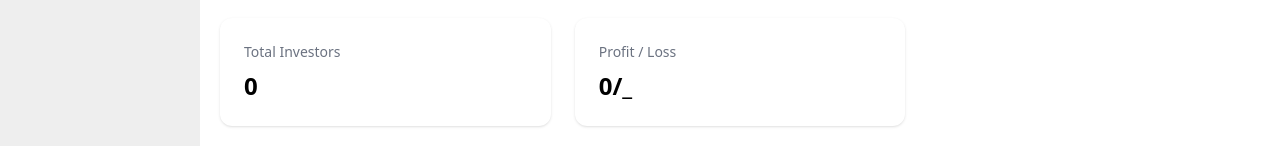
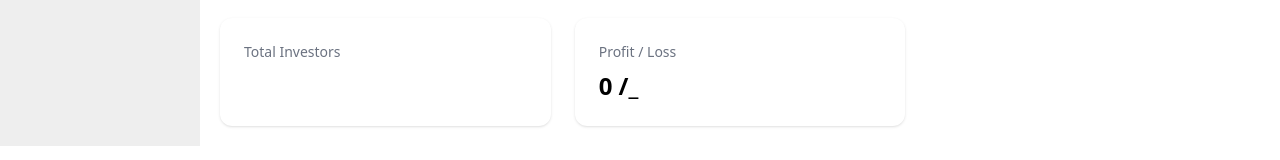
Before and after one commit to LordShehzi/investment-fund-tracker, a React (Vite) app: page / in a window 1280 px wide. Shown: the part 202-362 px from the top of the page. Built offline with nearby package versions, Linux system fonts and the light colour scheme.

Commit message:
portfolio context with nav calculation

```diff
--- a/src/App.jsx
+++ b/src/App.jsx
@@ -8,7 +8,7 @@ function App() {
   return (
     <Routes>
       <Route path="/" element={<Dashboard/>} />
-      <Route path="investors/" element={<Investors/>} />
+      <Route path="investors" element={<Investors/>} />
       <Route path="/transactions" element={<Transactions/>} />
     </Routes>
   )
--- /dev/null
+++ b/src/context/PortfolioContext.jsx
@@ -0,0 +1,78 @@
+import { createContext, useContext, useEffect, useState } from "react";
+
+const PortfolioContext = createContext();
+
+export function PortfolioProvider({ children }){
+
+    const [portfolioValue, setPortfolioValue] = useState(0)
+    const [transactions, setTransactions] = useState([])
+    const [investors, setInvestors] = useState([])
+
+    const totalUnits = transactions.reduce((sum, t)=> sum + t.units, 0)
+
+    const nav = totalUnits === 0 ? 1 : portfolioValue / totalUnits
+
+    function addTransaction(person, type, amount){
+
+        const currentNav = nav
+
+        let units
+
+        if(type === "deposit"){
+
+            units = amount / currentNav
+
+            setPortfolioValue(prev => prev + amount)
+
+        }else{
+
+            const investorUnits = transactions.
+            filter(t = t.person === person)
+            .reduce((sum, t ) => sum + t.units, 0)
+
+            const investorValue = investorUnits * currentNav
+
+            if(amount > investorValue){
+                alert("Withdrawal exeeds investor balance")
+                return
+            }
+
+            units = -(amount - currentNav)
+
+            setPortfolioValue(prev => prev - amount)
+
+        }
+
+        const newTransaction = {
+            person,
+            type,
+            amount,
+            units
+        }
+
+        setTransactions(prev => [...prev, newTransaction])
+
+        if(!investors.includes(person)){
+            setInvestors(prev => [...prev, person])
+        }
+    }
+
+    const value = {
+        portfolioValue,
+        nav,
+        totalUnits,
+        transactions,
+        investors,
+        addTransaction
+    }
+
+    return(
+        <PortfolioContext.Provider value={value}>
+            {children}
+        </PortfolioContext.Provider>
+    )
+}
+
+export function usePortfolio(){
+    return useContext(PortfolioContext)
+}
--- a/src/main.jsx
+++ b/src/main.jsx
@@ -3,11 +3,14 @@ import { createRoot } from 'react-dom/client'
 import App from './App.jsx'
 import { BrowserRouter } from 'react-router-dom'
 import './index.css'
+import { PortfolioProvider } from './context/PortfolioContext.jsx'
 
 createRoot(document.getElementById('root')).render(
   <StrictMode>
-    <BrowserRouter>
-      <App />
-    </BrowserRouter>
+    <PortfolioProvider>
+      <BrowserRouter>
+        <App />
+      </BrowserRouter>
+    </PortfolioProvider>
   </StrictMode>,
 )
--- a/src/pages/Dashboard.jsx
+++ b/src/pages/Dashboard.jsx
@@ -1,7 +1,9 @@
 import Layout from "../components/Layout"
 import PortfolioCard from "../components/PortfolioCard"
+import { usePortfolio } from "../context/PortfolioContext"
 
-export default function Dashboard() {
+function Dashboard() {
+  const { portfolioValue, nav, totalUnits, investors } = usePortfolio()
   return (
 
     <Layout>
@@ -14,23 +16,23 @@ export default function Dashboard() {
 
         <PortfolioCard
           title="Portfolio Value"
-          value="0"
+          value={portfolioValue}
         />
         <PortfolioCard
           title="NAV"
-          value="1"
+          value={nav}
         />
         <PortfolioCard
           title="Total Units"
-          value="0"
+          value={totalUnits}
         />
         <PortfolioCard
           title="Total Investors"
-          value="0"
+          value={investors}
         />
         <PortfolioCard
           title="Profit / Loss"
-          value="0/_"
+          value="0 /_"
         />
 
       </div>
@@ -39,3 +41,5 @@ export default function Dashboard() {
 
   )
 }
+
+export default Dashboard
```
